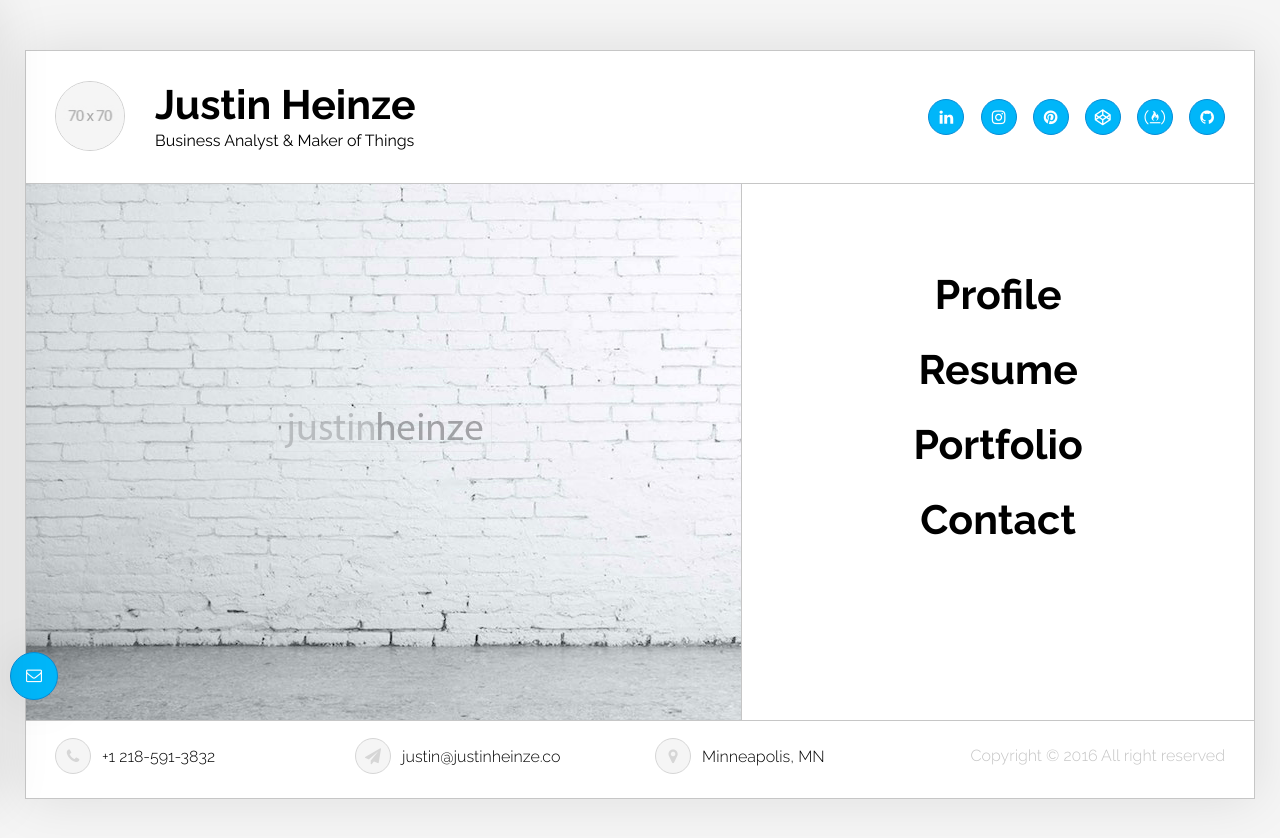
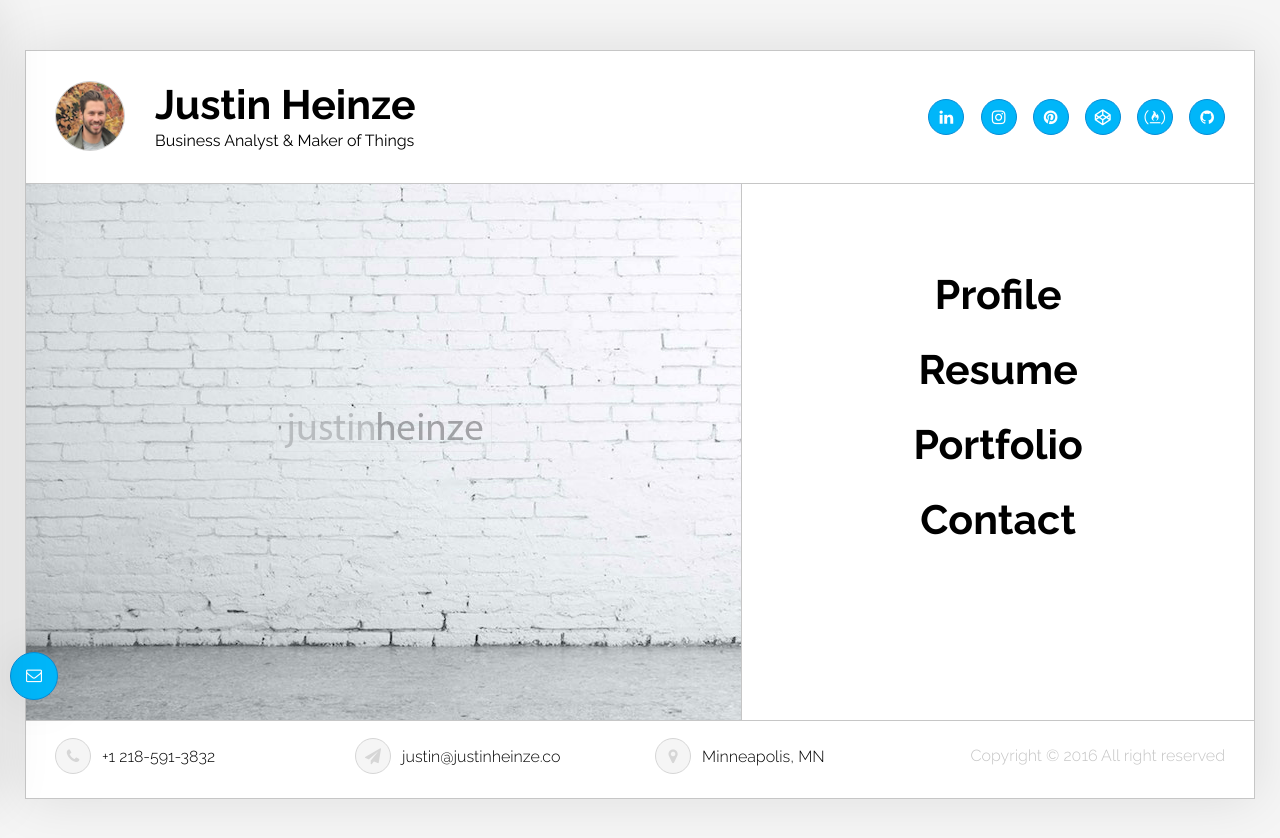
Before and after one commit to justinheinze/justinheinze.github.io, a plain HTML site: page index.html in a window 1280 px wide. Drawn offline with Linux system fonts and the light colour scheme.

Commit message:
Headshot

```diff
--- a/index.html
+++ b/index.html
@@ -60,7 +60,7 @@
             <!-- start row -->
             <div class="row">
                 <div class="col-xs-12 col-sm-7 col-lg-7">
-                    <img class="foto" src="assets/img/img70x70.jpg" alt="Ukieweb">
+                    <img class="foto" src="assets/img/headshot-small.jpg" alt="Justin">
                     <!-- Title Page -->
                     <h2 class="title-header">Justin Heinze</h2>
                     <!-- Description Page -->
```
Also changed, not shown: assets/img/headshot-small.jpg (added), 1 other file.
